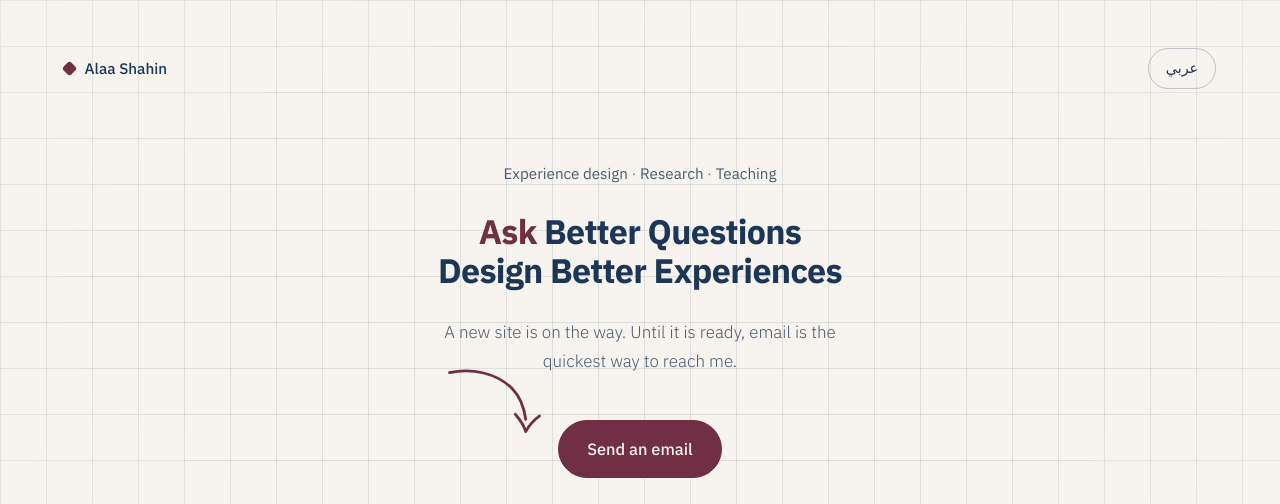
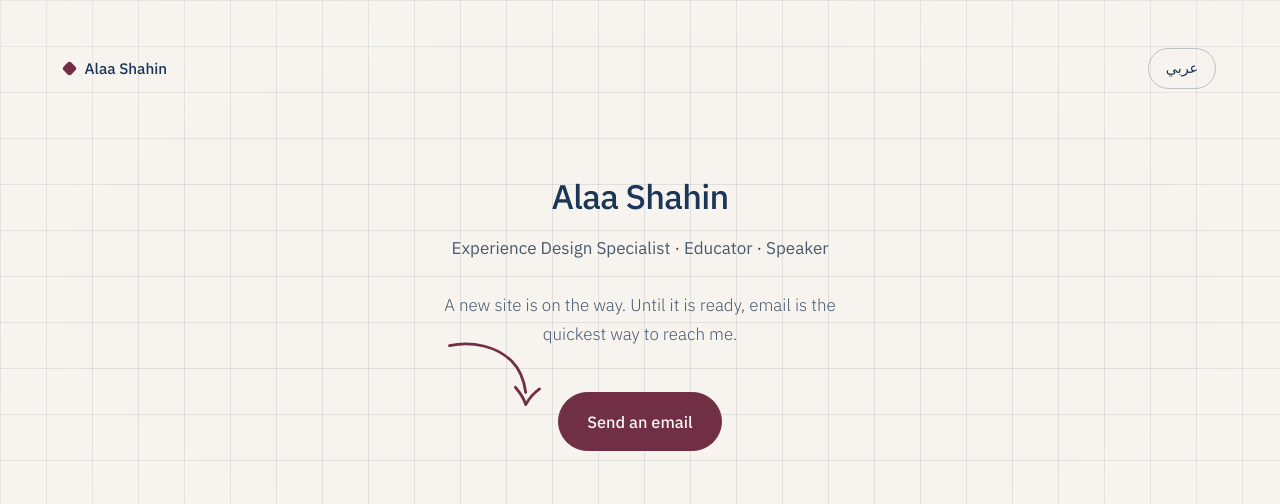
Before and after one commit to amerghazal7/alaashahin-website, a plain HTML site: page index.html in a window 1280 px wide. Shown: the top 504 px of the page. Drawn offline with Linux system fonts and the light colour scheme.

Commit message:
Lead the holding page with the name and the role line
Drops the "Ask better questions / design better experiences" tagline.
The name takes its place as the largest text at weight 500, which is
what the brand pack asks for in a first impression, and the role line
underneath now reads "Experience Design Specialist · Educator ·
Speaker" in place of "Experience design · Research · Teaching".

Separators are the middle dot rather than the commas as typed, matching
the rest of the page and the pack's rule that the middle dot is the
only separator. Page title and OG tags follow the new line.

Contrast on paper: name 11.1, role 6.4, body 6.4. Fits one screen at
375px with no overflow.

Co-Authored-By: Claude Opus 5 <noreply@anthropic.com>

```diff
--- a/index.html
+++ b/index.html
@@ -3,13 +3,13 @@
 <head>
 <meta charset="utf-8">
 <meta name="viewport" content="width=device-width, initial-scale=1, viewport-fit=cover">
-<title>Alaa Shahin — Ask better questions, design better experiences</title>
+<title>Alaa Shahin — Experience Design Specialist, Educator, Speaker</title>
 <meta name="description" content="Alaa Shahin — experience design, research and teaching. A new site is on the way; email is the quickest way to reach me in the meantime.">
 <link rel="canonical" href="https://alaashahin.com/">
 <meta name="theme-color" content="#F7F3EE">
 <meta property="og:type" content="website">
 <meta property="og:site_name" content="Alaa Shahin">
-<meta property="og:title" content="Alaa Shahin — Ask better questions, design better experiences">
+<meta property="og:title" content="Alaa Shahin — Experience Design Specialist, Educator, Speaker">
 <meta property="og:description" content="A new site is on the way. Email is the quickest way to reach me in the meantime.">
 <meta property="og:url" content="https://alaashahin.com/">
 
@@ -89,18 +89,23 @@ body.is-swapping{opacity:0}
 .mid{flex:1;display:flex;flex-direction:column;justify-content:center;align-items:center;
      text-align:center;max-width:52rem;margin-inline:auto;margin-block:clamp(2.5rem,6vw,4.5rem)}
 
-.eyebrow{font-size:.95rem;font-weight:400;color:var(--ink-2)}  /* ink-3 is 4.18:1 on paper, under AA */
-.eyebrow .sep{color:var(--grey)}
 
 /* the line, set bold in navy with one wine highlight */
 .line{
-  font-family:var(--f-la);font-weight:700;
-  font-size:clamp(2.1rem,1.1rem+4.4vw,4rem);
-  line-height:1.14;letter-spacing:-.02em;color:var(--navy);
-  margin-top:clamp(1.1rem,2.5vw,1.6rem);text-wrap:balance;
+  font-family:var(--f-la);font-weight:500;
+  font-size:clamp(2.4rem,1.2rem+4.8vw,4.25rem);
+  line-height:1.12;letter-spacing:-.02em;color:var(--navy);
+  text-wrap:balance;
 }
-[dir="rtl"] .line{font-family:var(--f-ar);font-weight:700;letter-spacing:0;line-height:1.4}
-.line em{font-style:normal;color:var(--wine)}
+[dir="rtl"] .line{font-family:var(--f-ar);font-weight:500;letter-spacing:0;line-height:1.35}
+
+/* the role line sits under the name, wine marking the separators */
+.role{
+  font-size:clamp(1rem,.95rem+.3vw,1.14rem);font-weight:400;
+  color:var(--ink-2);margin-top:clamp(.85rem,2vw,1.15rem);text-wrap:balance;
+}
+[dir="rtl"] .role{font-weight:400}
+.role .sep{color:var(--wine)}
 
 .sub{font-size:17px;color:var(--ink-2);margin-top:clamp(1.25rem,2.5vw,1.75rem);max-width:42ch;margin-inline:auto}
 
@@ -158,9 +163,9 @@ body.is-swapping{opacity:0}
   </div>
 
   <div class="mid">
-    <p class="eyebrow" data-ar="تجربة المستخدم <span class='sep'>·</span> البحث <span class='sep'>·</span> التعليم">Experience design <span class="sep">·</span> Research <span class="sep">·</span> Teaching</p>
+    <h1 class="line" data-ar="آلاء شاهين">Alaa Shahin</h1>
 
-    <h1 class="line" data-ar="طرح <em>أسئلة أفضل</em><br>وتصميم تجارب أفضل"><em>Ask</em> Better Questions<br>Design Better Experiences</h1>
+    <p class="role" data-ar="أخصائية تصميم تجربة <span class='sep'>·</span> مدرِّبة <span class='sep'>·</span> متحدثة">Experience Design Specialist <span class="sep">·</span> Educator <span class="sep">·</span> Speaker</p>
 
     <p class="sub" data-ar="الموقع الجديد عم يتجهّز. لحتى يخلص، أسرع طريقة للتواصل هي البريد.">A new site is on the way. Until it is ready, email is the quickest way to reach me.</p>
 
@@ -210,8 +215,8 @@ body.is-swapping{opacity:0}
     root.lang=l; root.dir=(l==='ar')?'rtl':'ltr';
     label.textContent=(l==='ar')?'English':'عربي';
     document.title=(l==='ar')
-      ?'آلاء شاهين — طرح أسئلة أفضل وتصميم تجارب أفضل'
-      :'Alaa Shahin — Ask better questions, design better experiences';
+      ?'آلاء شاهين — أخصائية تصميم تجربة ومدرِّبة ومتحدثة'
+      :'Alaa Shahin — Experience Design Specialist, Educator, Speaker';
   }
   function current(){ try{ return localStorage.getItem('as-lang')||'en'; }catch(e){ return 'en'; } }
   btn.addEventListener('click',function(){
```
